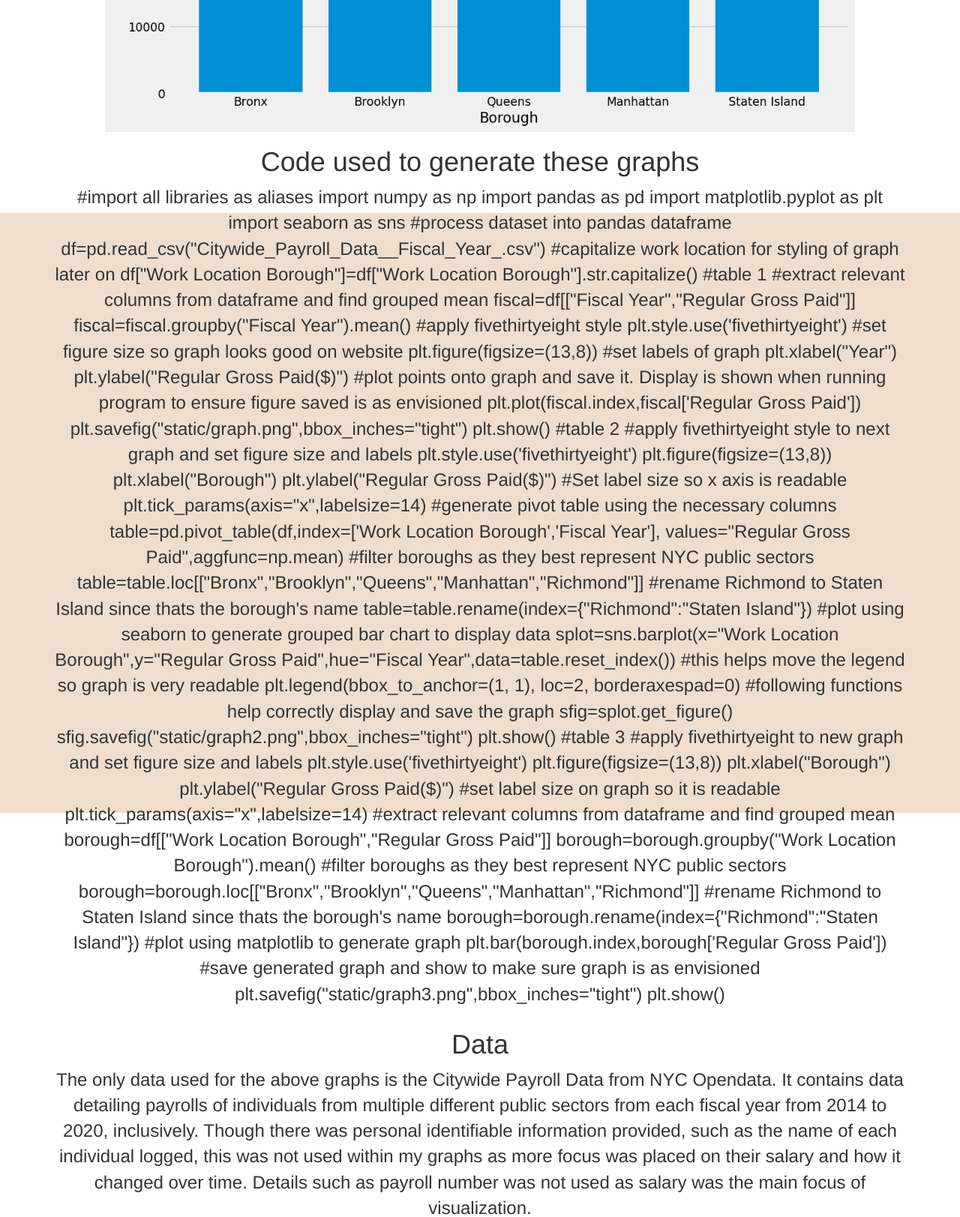
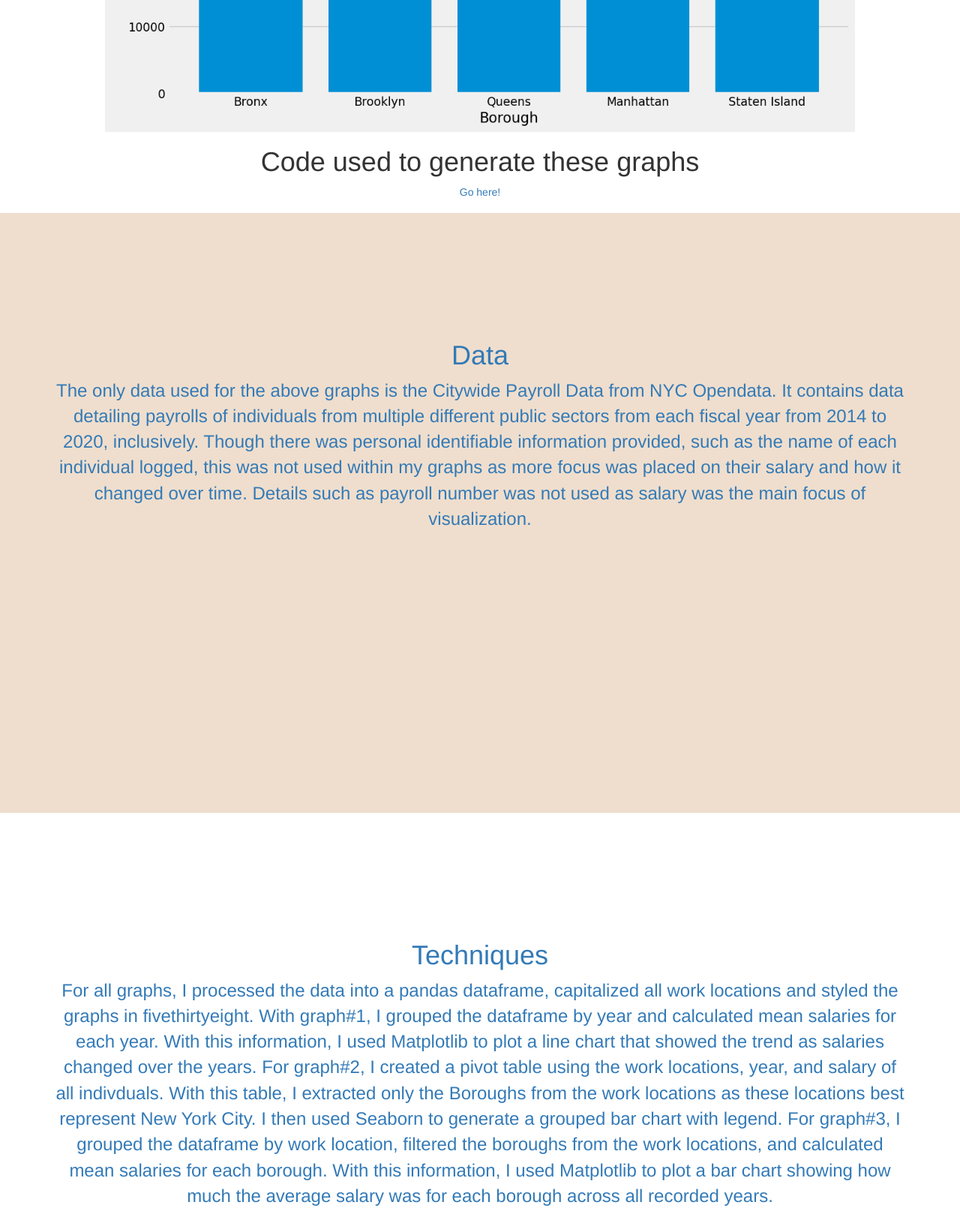
Before and after one commit to MatthewMing11/DataAnalysisPublicSectorSalaries, a Flask app: page / in a window 1280 px wide. Shown: the part 3716-5339 px from the top of the page at 75% size. Run offline with Flask 2, Linux system fonts and the light colour scheme; some libraries are stand-ins or nearby versions.

Commit message:
added link to code

```diff
--- a/templates/index.html
+++ b/templates/index.html
@@ -97,76 +97,7 @@
 					<br>
 					<img src="{{url_for('static',filename='graph3.png')}} "width="1000" height="600"/>
 					<h1>Code used to generate these graphs</h1>
-					<p>#import all libraries as aliases
-import numpy as np
-import pandas as pd
-import matplotlib.pyplot as plt
-import seaborn as sns
-
-#process dataset into pandas dataframe
-df=pd.read_csv("Citywide_Payroll_Data__Fiscal_Year_.csv")
-#capitalize work location for styling of graph later on
-df["Work Location Borough"]=df["Work Location Borough"].str.capitalize()
-#table 1
-#extract relevant columns from dataframe and find grouped mean
-fiscal=df[["Fiscal Year","Regular Gross Paid"]]
-fiscal=fiscal.groupby("Fiscal Year").mean()
-#apply fivethirtyeight style
-plt.style.use('fivethirtyeight')
-#set figure size so graph looks good on website
-plt.figure(figsize=(13,8))
-#set labels of graph
-plt.xlabel("Year")
-plt.ylabel("Regular Gross Paid($)")
-#plot points onto graph and save it. Display is shown when running program to ensure figure saved is as envisioned
-plt.plot(fiscal.index,fiscal['Regular Gross Paid'])
-plt.savefig("static/graph.png",bbox_inches="tight")
-plt.show()
-#table 2
-#apply fivethirtyeight style to next graph and set figure size and labels
-plt.style.use('fivethirtyeight')
-plt.figure(figsize=(13,8))
-plt.xlabel("Borough")
-plt.ylabel("Regular Gross Paid($)")
-#Set label size so x axis is readable
-plt.tick_params(axis="x",labelsize=14)
-#generate pivot table using the necessary columns
-table=pd.pivot_table(df,index=['Work Location Borough','Fiscal Year'], values="Regular Gross Paid",aggfunc=np.mean)
-#filter boroughs as they best represent NYC public sectors
-table=table.loc[["Bronx","Brooklyn","Queens","Manhattan","Richmond"]]
-#rename Richmond to Staten Island since thats the borough's name
-table=table.rename(index={"Richmond":"Staten Island"})
-#plot using seaborn to generate grouped bar chart to display data
-splot=sns.barplot(x="Work Location Borough",y="Regular Gross Paid",hue="Fiscal Year",data=table.reset_index())
-#this helps move the legend so graph is very readable
-plt.legend(bbox_to_anchor=(1, 1), loc=2, borderaxespad=0)
-#following functions help correctly display and save the graph
-sfig=splot.get_figure()
-sfig.savefig("static/graph2.png",bbox_inches="tight")
-plt.show()
-#table 3
-#apply fivethirtyeight to new graph and set figure size and labels
-plt.style.use('fivethirtyeight')
-plt.figure(figsize=(13,8))
-plt.xlabel("Borough")
-plt.ylabel("Regular Gross Paid($)")
-#set label size on graph so it is readable
-plt.tick_params(axis="x",labelsize=14)
-#extract relevant columns from dataframe and find grouped mean
-borough=df[["Work Location Borough","Regular Gross Paid"]]
-borough=borough.groupby("Work Location Borough").mean()
-#filter boroughs as they best represent NYC public sectors
-borough=borough.loc[["Bronx","Brooklyn","Queens","Manhattan","Richmond"]]
-#rename Richmond to Staten Island since thats the borough's name
-borough=borough.rename(index={"Richmond":"Staten Island"})
-#plot using matplotlib to generate graph
-plt.bar(borough.index,borough['Regular Gross Paid'])
-#save generated graph and show to make sure graph is as envisioned
-plt.savefig("static/graph3.png",bbox_inches="tight")
-plt.show()
-
-
-</p>
+					<a href="https://github.com/MatthewMing11/DataAnalysisPublicSectorSalaries">Go here!</p>
                 </div>
             </div>
         </div>
```
